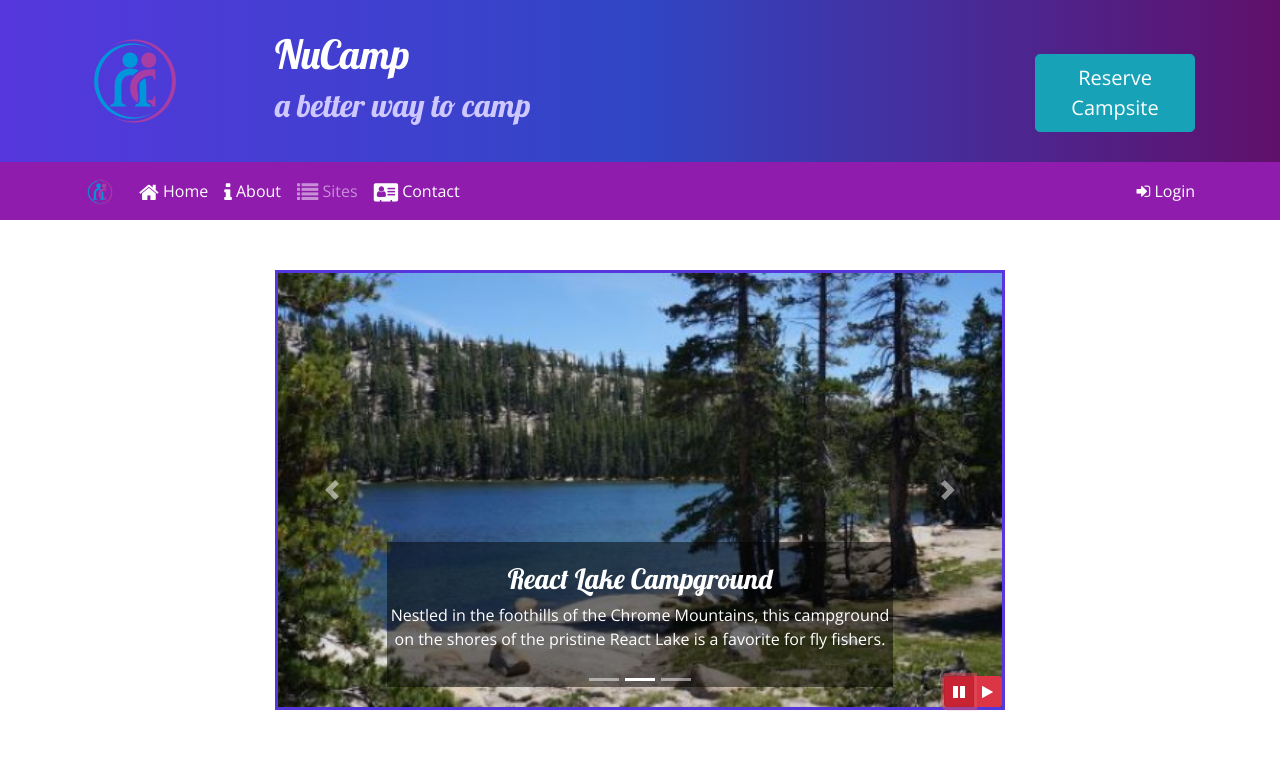
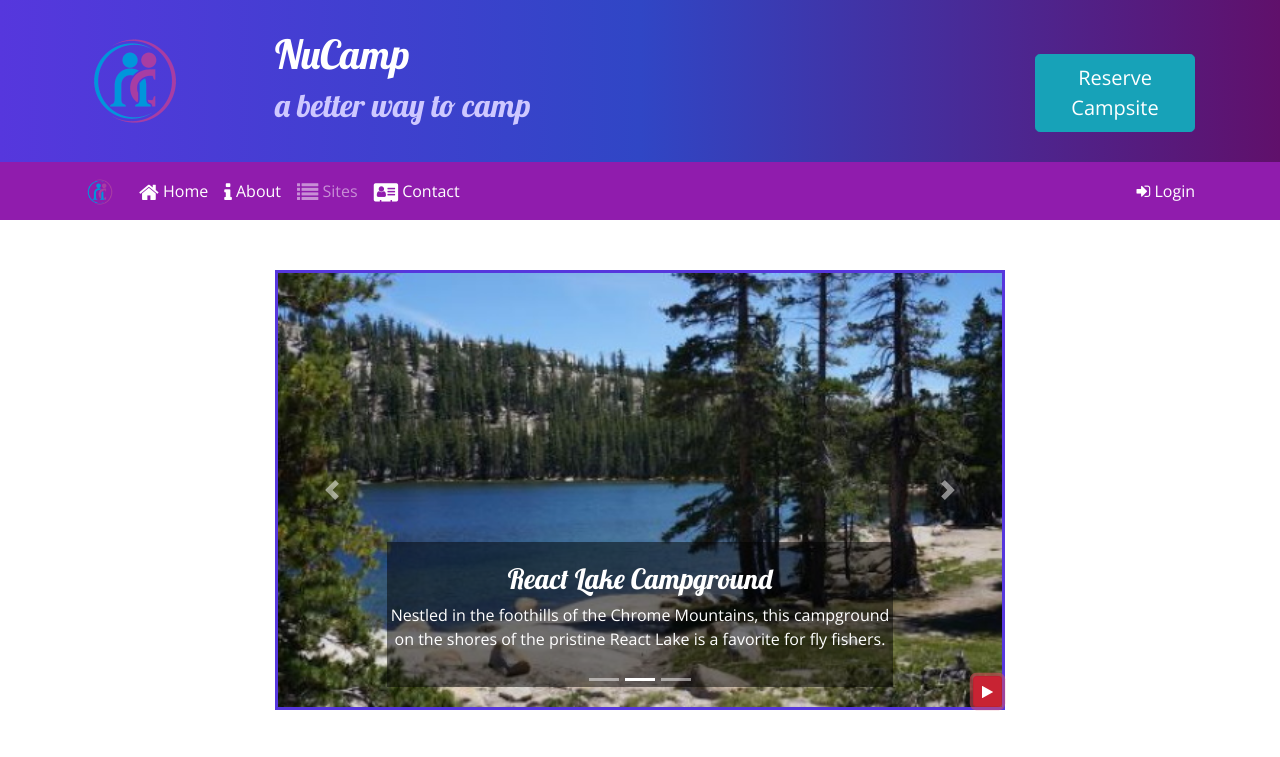
Before and after one commit to laminarhealth/nucampsite, a website: page index.html in a window 1280 px wide. Both pictures are taken after a click on the button 959 px from the left and 691 px from the top of the page. Shown: the top 757 px of the page. Drawn offline with nearby package versions, Linux system fonts and the light colour scheme.

Commit message:
Bootstrap and jQuery Part 2

```diff
--- a/index.html
+++ b/index.html
@@ -87,8 +87,6 @@
                                     <label class="btn btn-primary ">
                                         <input type="radio" name="siteType" id="siteRV" > RV
                                     </label>
-
-
 
                                 </div>
                             </div>
@@ -201,26 +199,25 @@
                             </div>
                         </div>
 
-                    <!-- Carousel controls-->
+                    <!-- Carousel side controls-->
                     <a class="carousel-control-prev" href="#homeCarousel" role="button" data-slide="prev">
                         <span class="carousel-control-prev-icon"></span>
                         <span class="sr-only">Previous</span>
                     </a>
+                    <!-- Carousel bottom line indicators-->
                     <a class="carousel-control-next" href="#homeCarousel" role="button" data-slide="next">
                         <span class="carousel-control-next-icon"></span>
                         <span class="sr-only">Next</span>
                     </a>
 
                 </div>
+
                 <!--Add in a play and pause button-->
-                <div class="btn-group" id="carouselButton">
-                    <button class="btn btn-danger btn-sm" id="carouselPause">
+
+                    <button class="btn btn-danger btn-sm" id="carouselButton">
                         <i class="fa fa-pause"></i>
                     </button>
-                    <button class="btn btn-danger btn-sm" id="carouselPlay">
-                        <i class="fa fa-play"></i>
-                    </button>
-                </div>
+
             </div>
         </div>
 
@@ -272,7 +269,7 @@
                 </div>
             </div>
         </div>
-        <!--
+        <!-- Prior modal that was at the bottom of the site (now in jumbotron)
         <div class="row row-content">
             <div class="col">
                 <div class="card">
@@ -365,11 +362,16 @@
     <script>
         $(function() {
             $(".carousel").carousel( { interval: 2000 } );
-            $("#carouselPause").click(function(){
-                $(".carousel").carousel("pause");
-            });
-            $("#carouselPlay").click(function(){
-                $(".carousel").carousel("cycle");
+            $("#carouselButton").click(function(){
+                if ($("#carouselButton").children("i").hasClass("fa-pause")) {
+                    $(".carousel").carousel("pause");
+                    $("#carouselButton").children("i").removeClass("fa-pause");
+                    $("#carouselButton").children("i").addClass("fa-play");
+                } else {
+                    $(".carousel").carousel("cycle");
+                    $("#carouselButton").children("i").removeClass("fa-play");
+                    $("#carouselButton").children("i").addClass("fa-pause");
+                }
             });
         });
     </script>
```
